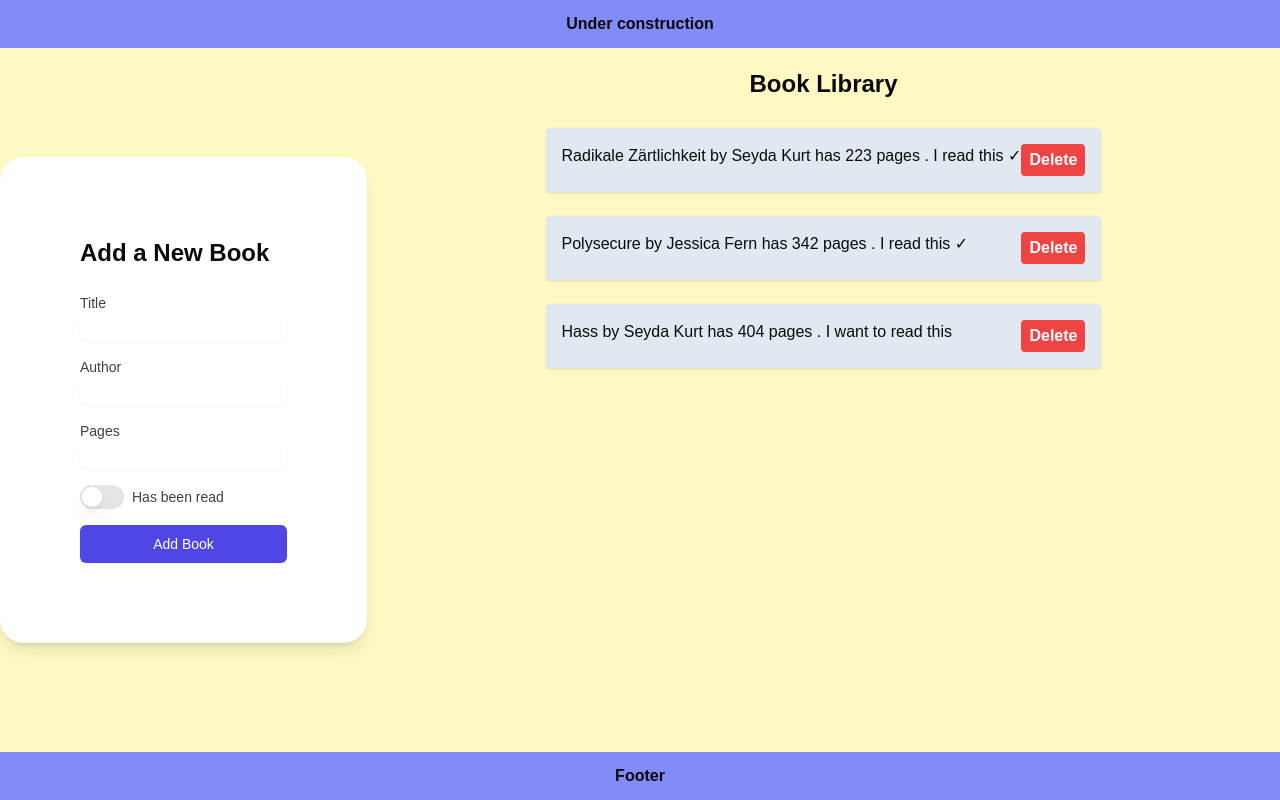
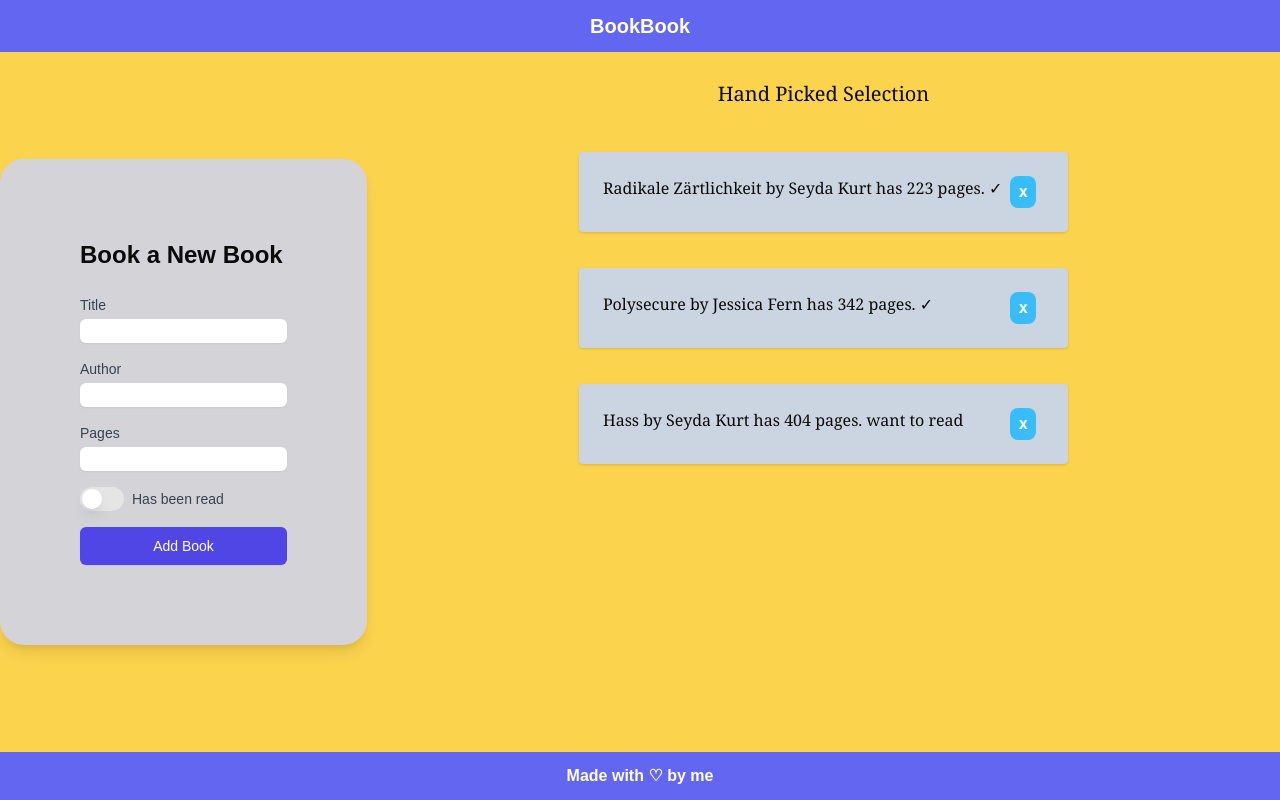
Before and after one commit to AkimZmerli/BookLibrary, a Next.js app: page / in a window 1280 px wide. Built offline with nearby package versions, Linux system fonts and the light colour scheme.

Commit message:
edit styling

```diff
--- a/app/layout.tsx
+++ b/app/layout.tsx
@@ -35,7 +35,7 @@ export default function RootLayout({
             <Header />
             <div className="flex flex-1">
               <Sidebar className="w-96 h-full" />
-              <main className="bg-yellow-100 flex-1">{children}</main>
+              <main className="bg-amber-300 flex-1">{children}</main>
             </div>
             <Footer />
           </div>
--- a/components/BookForm.tsx
+++ b/components/BookForm.tsx
@@ -27,7 +27,7 @@ export function BookForm() {
   };
 
   return (
-    <form onSubmit={handleSubmit} className="space-y-4">
+    <form onSubmit={handleSubmit} className="space-y-4 bg-zinc-300 ">
       <div>
         <label
           htmlFor="title"
--- a/components/book.ts
+++ b/components/book.ts
@@ -7,8 +7,8 @@ export class Book {
   ) {}
 
   presentation() {
-    return `${this.title} by ${this.author} has ${this.pages} pages ${
-      this.hasBeenRead ? ". I read this ✓" : ". I want to read this"
+    return `${this.title} by ${this.author} has ${this.pages} pages. ${
+      this.hasBeenRead ? "✓" : "want to read"
     }`;
   }
 }
--- a/components/displayLibrary.tsx
+++ b/components/displayLibrary.tsx
@@ -6,19 +6,21 @@ export default function DisplayLibrary() {
   const { books, deleteBook } = useBooks();
   return (
     <div className="flex flex-col items-center justify-center ">
-      <h1 className="text-2xl font-bold mb-4 mt-5">Book Library</h1>
-      <div className="space-y-6 p-3">
+      <h1 className="text-xl text-bold mb-1 mt-7 font-serif pb-4">
+        Hand Picked Selection
+      </h1>
+      <div className="space-y-9 p-6">
         {books.map((book, index) => (
           <p
             key={index}
-            className=" flex justify-between p-4 bg-slate-200 rounded shadow hover:bg-slate-400"
+            className=" flex justify-between font-serif p-6 bg-slate-300 rounded shadow "
           >
             {book.presentation()}{" "}
             <button
               onClick={() => deleteBook(book.title)}
-              className="bg-red-500 hover:bg-red-700 text-white font-bold py-1 px-2 rounded"
+              className="bg-sky-400 hover:bg-sky-500 font-mono text-white font-bold mx-2 py-1 px-2 rounded-lg"
             >
-              Delete
+              x
             </button>
           </p>
         ))}
--- a/components/footer.tsx
+++ b/components/footer.tsx
@@ -1,7 +1,7 @@
 export default function Footer() {
   return (
-    <div className="flex flex-col items-center justify-center bg-indigo-400">
-      <h1 className=" m-3 font-bold">Footer</h1>
+    <div className="flex flex-col items-center justify-center bg-indigo-500">
+      <h1 className=" m-3 font-bold text-white">Made with ♡ by me</h1>
     </div>
   );
 }
--- a/components/header.tsx
+++ b/components/header.tsx
@@ -1,7 +1,7 @@
 export default function Header() {
   return (
-    <div className="flex flex-col items-center justify-center bg-indigo-400 p-3">
-      <h1 className="font-bold">Under construction</h1>
+    <div className="flex flex-col items-center justify-center bg-indigo-500 p-3">
+      <h1 className="font-bold text-white text-xl">BookBook</h1>
     </div>
   );
 }
--- a/components/sidebar.tsx
+++ b/components/sidebar.tsx
@@ -2,11 +2,13 @@ import { BookForm } from "./BookForm";
 
 export default function Sidebar() {
   return (
-    <div className="max-h-screen bg-yellow-100 py-6 flex flex-col justify-center sm:py-12">
+    <div className="max-h-screen bg-amber-300 s py-6 flex flex-col justify-center sm:py-12">
       <div className="relative py-3 sm:max-w-xl sm:mx-auto">
-        <div className="relative px-4 py-10 bg-white shadow-lg sm:rounded-3xl sm:p-20">
+        <div className="relative px-4 py-10 bg-zinc-300  shadow-lg sm:rounded-3xl sm:p-20">
           <div className="max-w-md mx-auto">
-            <h1 className="text-2xl font-semibold mb-6">Add a New Book</h1>
+            <h1 className="text-2xl font-semibold mb-6 text-zinc-750">
+              Book a New Book
+            </h1>
             <BookForm />
           </div>
         </div>
```
Also changed, not shown: components/ui/switch.tsx (+9 -9 lines).
